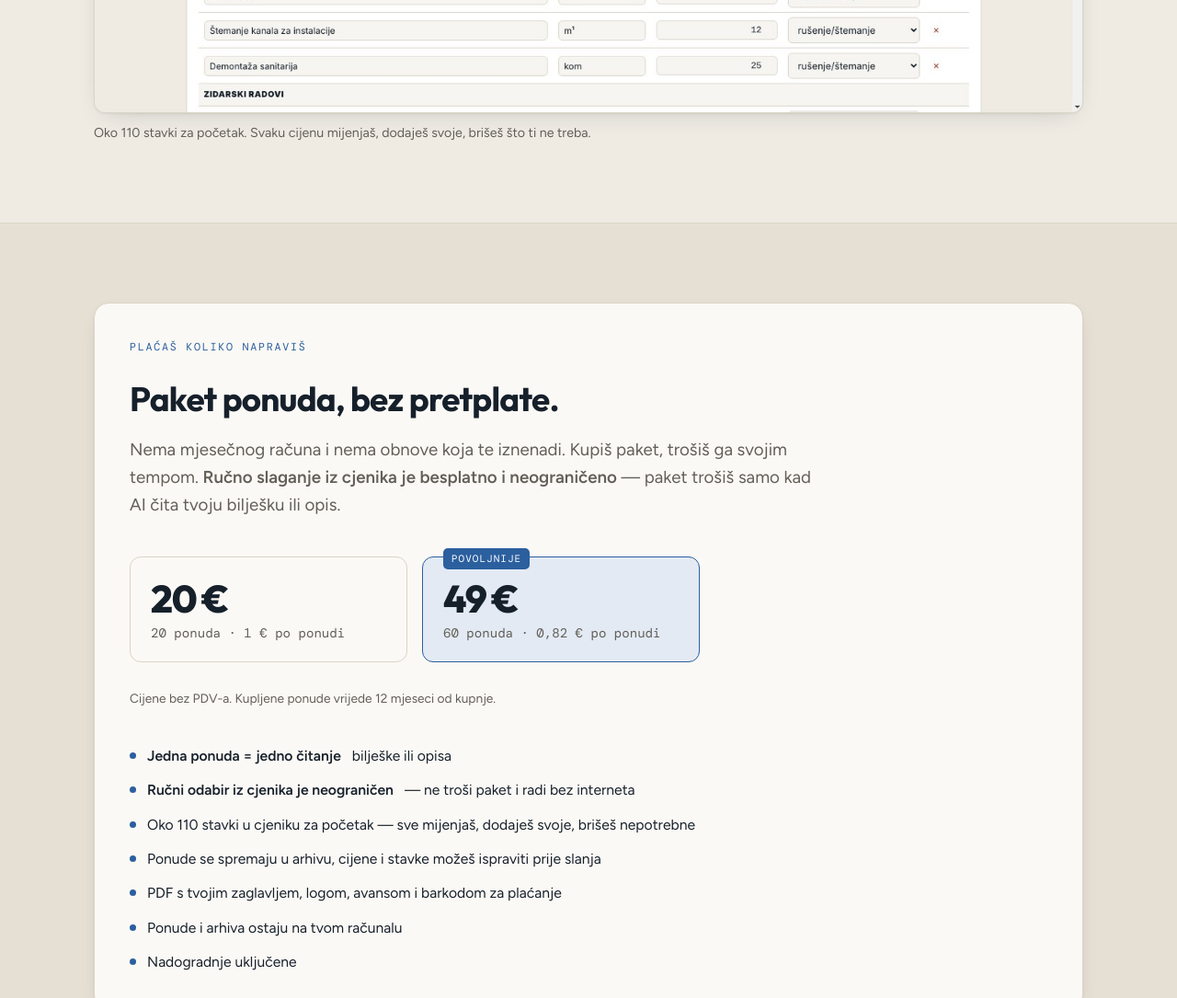
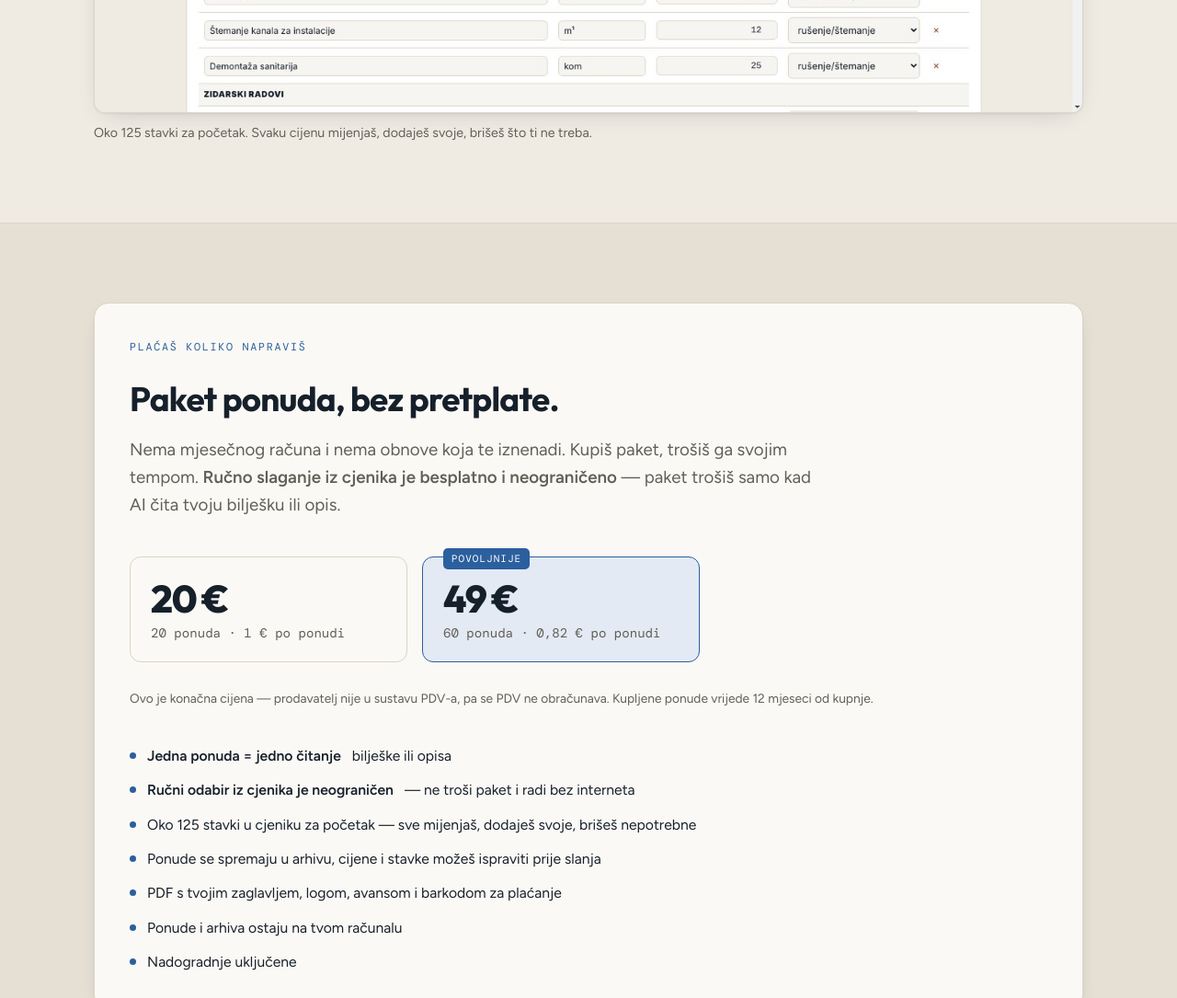
Before and after one commit to FORPEND/ponudo, a plain HTML site: page index.html in a window 1280 px wide. Shown: the part 6500-7585 px from the top of the page at 92% size. Drawn offline with Linux system fonts and the light colour scheme.

Commit message:
Ispravak cijena: PDV se ne obracunava, 125 stavki u cjeniku, paket vs rucni unos

```diff
--- a/index.html
+++ b/index.html
@@ -459,7 +459,7 @@ gletat i bojat 40
 
     <figure style="margin-top:32px">
       <img class="shot" src="3-cjenik.jpg" alt="Ekran cjenika: popis stavki s jedinicama, cijenama i tipom rada, sve izmjenjivo" loading="lazy">
-      <figcaption>Oko 110 stavki za početak. Svaku cijenu mijenjaš, dodaješ svoje, brišeš što ti ne treba.</figcaption>
+      <figcaption>Oko 125 stavki za početak. Svaku cijenu mijenjaš, dodaješ svoje, brišeš što ti ne treba.</figcaption>
     </figure>
   </div>
 </section>
@@ -480,12 +480,12 @@ gletat i bojat 40
           <p class="bigprice">49 €<small>60 ponuda · 0,82 € po ponudi</small></p>
         </div>
       </div>
-      <p class="sitno">Cijene bez PDV-a. Kupljene ponude vrijede 12 mjeseci od kupnje.</p>
+      <p class="sitno">Ovo je konačna cijena — prodavatelj nije u sustavu PDV-a, pa se PDV ne obračunava. Kupljene ponude vrijede 12 mjeseci od kupnje.</p>
 
       <ul class="ticks">
         <li><strong>Jedna ponuda = jedno čitanje</strong> bilješke ili opisa</li>
         <li><strong>Ručni odabir iz cjenika je neograničen</strong> — ne troši paket i radi bez interneta</li>
-        <li>Oko 110 stavki u cjeniku za početak — sve mijenjaš, dodaješ svoje, brišeš nepotrebne</li>
+        <li>Oko 125 stavki u cjeniku za početak — sve mijenjaš, dodaješ svoje, brišeš nepotrebne</li>
         <li>Ponude se spremaju u arhivu, cijene i stavke možeš ispraviti prije slanja</li>
         <li>PDF s tvojim zaglavljem, logom, avansom i barkodom za plaćanje</li>
         <li>Ponude i arhiva ostaju na tvom računalu</li>
```
Also changed, not shown: privatnost.html (+1 -1 lines), uvjeti.html (+2 -2 lines).
